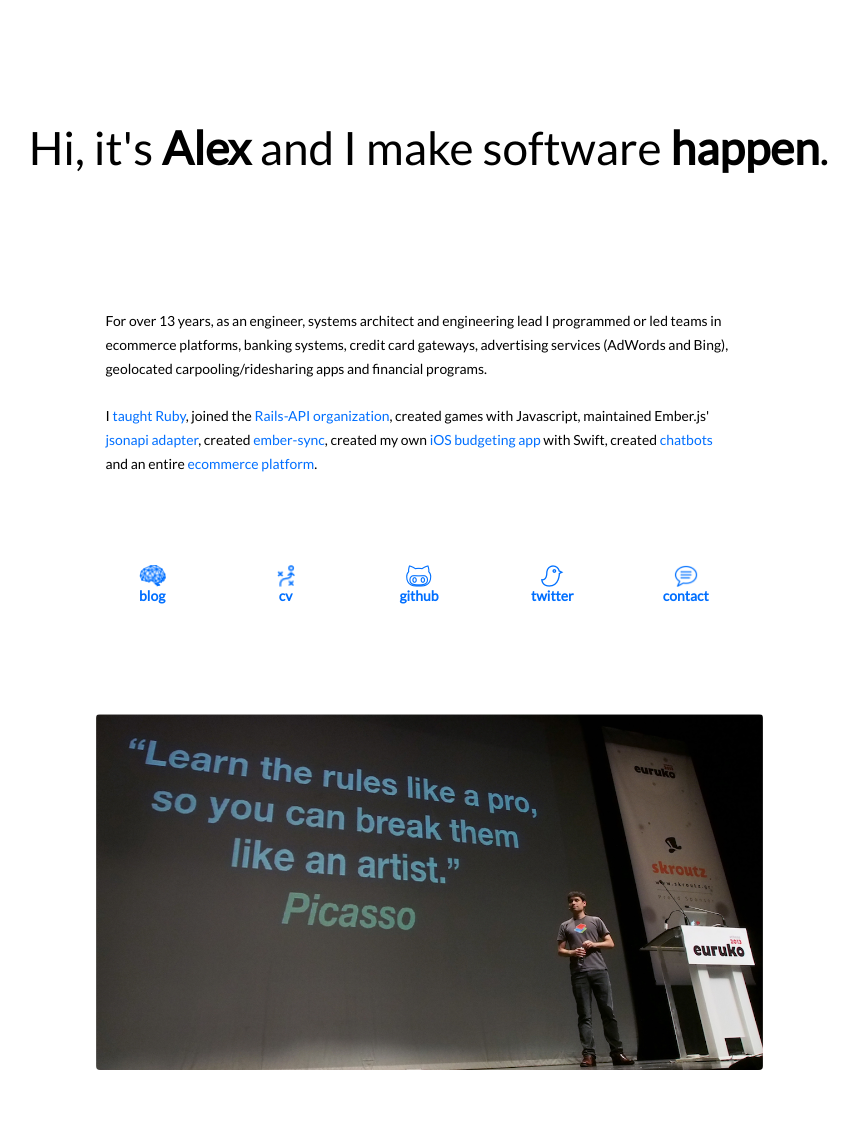
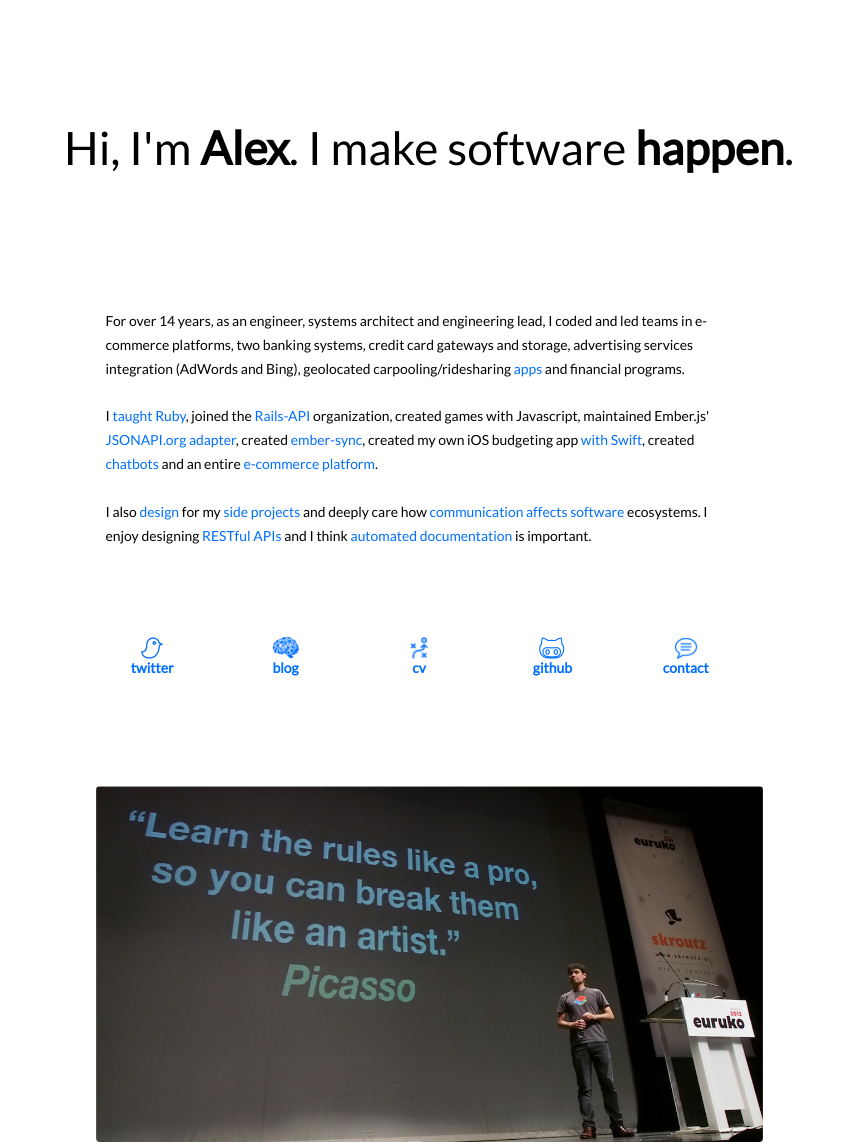
Before and after one commit to kurko/blog.github.io, a Jekyll site: the page built from index.md, in a window 1280 px wide. Shown: the whole page, without its empty margins (211-1070 px from the left). Built offline with Jekyll 4.4.1, drawn with Linux system fonts in a browser that asks for light colours; before the commit the page ends 1073 px from its top, so only the background shows below that.

```diff
--- a/_layouts/default.html
+++ b/_layouts/default.html
@@ -19,9 +19,9 @@
     <div class="col-1-1">
       <div class="content">
         <h1>
-          Hi, it's
-          <strong>Alex</strong>
-          and I make software
+          Hi, I'm
+          <strong>Alex</strong>.
+          I make software
           <strong>happen</strong>.
         </h1>
       </div>
@@ -31,23 +31,36 @@
   <section class="intro">
     <div class="grid">
       <div class="col-1-1 column">
+        <!-- since I was 14 (2001), delphi, opengl, php, asp etc -->
+        <!-- first big professional project delivered in (nov 2006) -->
         <p>
-          For over 13 years, as an engineer, systems architect and engineering
-          lead I programmed or led teams in ecommerce platforms, banking systems,
-          credit card gateways,
-          advertising services (AdWords and Bing),
-          geolocated carpooling/ridesharing apps
+          For over 14 years, as an engineer, systems architect and engineering
+          lead, I coded and led teams in e-commerce platforms,
+          two banking systems, credit card gateways and storage,
+          advertising services integration (AdWords and Bing),
+          geolocated carpooling/ridesharing
+          <a href="https://www.slashgear.com/ride-new-carpooling-app-hits-itunes-today-07377892/" target="_link">apps</a>
           and financial programs.
         </p>
         <p>
           I <a href="http://magazine.rubyist.net/?0043-EuRuKo2013#l15">taught Ruby</a>,
-          joined the <a href="https://github.com/rails-api">Rails-API organization</a>,
+          joined the <a href="https://github.com/rails-api">Rails-API</a> organization,
           created games with Javascript,
-          maintained Ember.js' <a href="https://emberjs.com/blog/2015/06/18/ember-data-1-13-released.html">jsonapi adapter</a>,
+          maintained Ember.js' <a href="https://emberjs.com/blog/2015/06/18/ember-data-1-13-released.html">JSONAPI.org adapter</a>,
           created <a href="https://github.com/kurko/ember-sync">ember-sync</a>,
-          created my own <a href="http://dinerohq.com">iOS budgeting app</a> with Swift,
+          created my own iOS budgeting app <a href="http://dinerohq.com">with Swift</a>,
           created <a href="https://vimeo.com/181331997">chatbots</a> and
-          an entire <a href="http://austapp.com/">ecommerce platform</a>.
+          an entire <a href="http://austapp.com/">e-commerce platform</a>.
+        </p>
+        <p>
+          I also <a href="https://veiculo.online">design</a> for my
+          <a href="http://dinerohq.com">side projects</a> and deeply care how
+          <a href="https://hackernoon.com/software-complexity-naming-6e02e7e6c8cb">communication affects software</a>
+          ecosystems. I enjoy
+          designing <a href="https://veiculo.online/docs/api/">RESTful APIs</a>
+          and I think
+          <a href="https://github.com/zipmark/rspec_api_documentation/pull/313">automated documentation</a>
+          is important.
         </p>
       </div>
     </div>
@@ -55,6 +68,15 @@
 
   <nav class="icons">
     <div class="grid">
+      <div class="col-1-5 mobile-col-1-2 column">
+        <div class="content">
+          <a href="https://twitter.com/kurko">
+          <div class="icon twitter"></div>
+          twitter
+          </a>
+        </div>
+      </div>
+
       <div class="col-1-5 mobile-col-1-2 column">
         <div class="content">
           <a href="https://medium.com/@kurko">
@@ -95,15 +117,6 @@
 
       <div class="col-1-5 mobile-col-1-2 column">
         <div class="content">
-          <a href="https://twitter.com/kurko">
-          <div class="icon twitter"></div>
-          twitter
-          </a>
-        </div>
-      </div>
-
-      <div class="col-1-5 mobile-col-1-2 column">
-        <div class="content">
           <a href="mailto:chavedomundo@gmail.com">
             <div class="icon contact"></div>
             contact
```
Also changed, not shown: Gemfile.lock.
